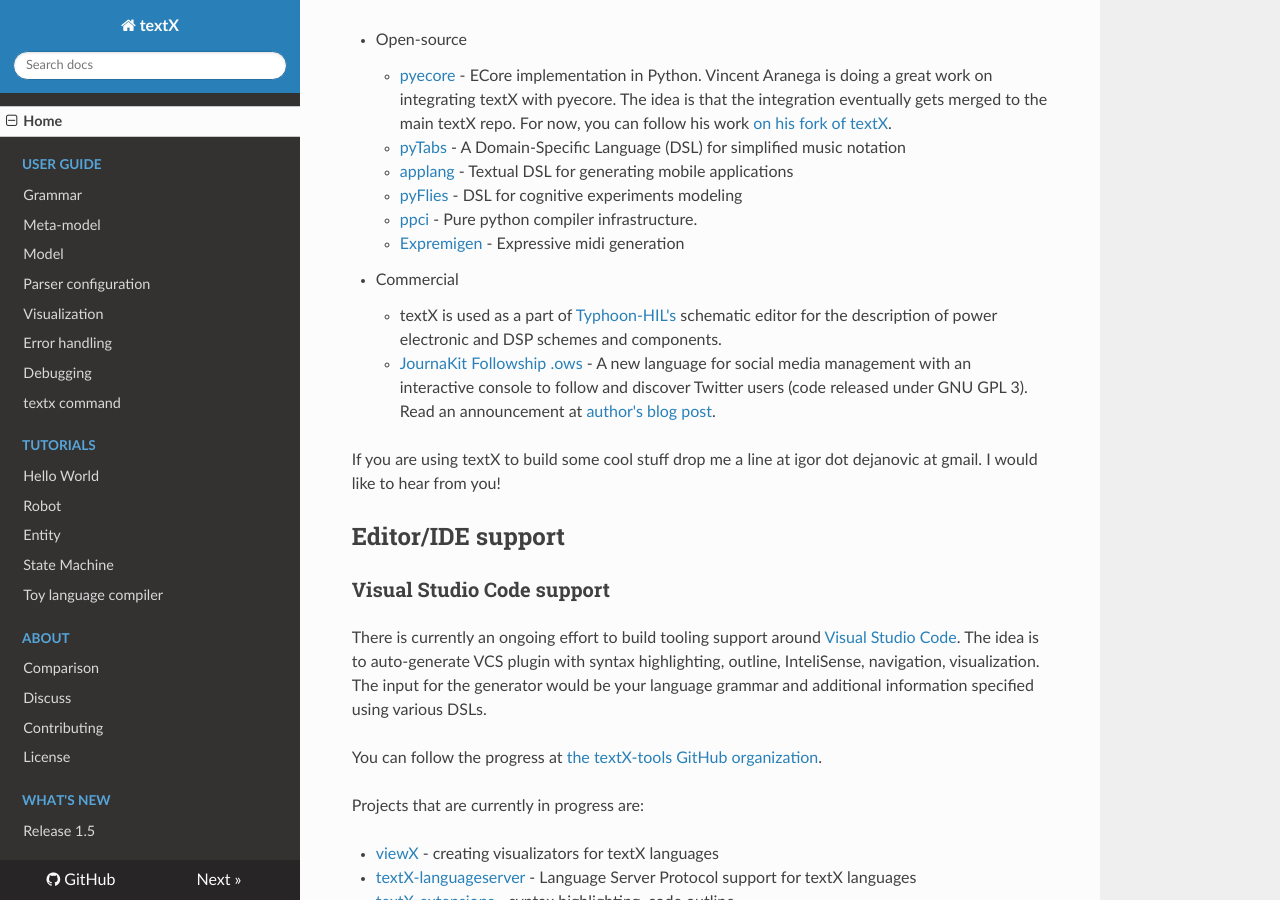
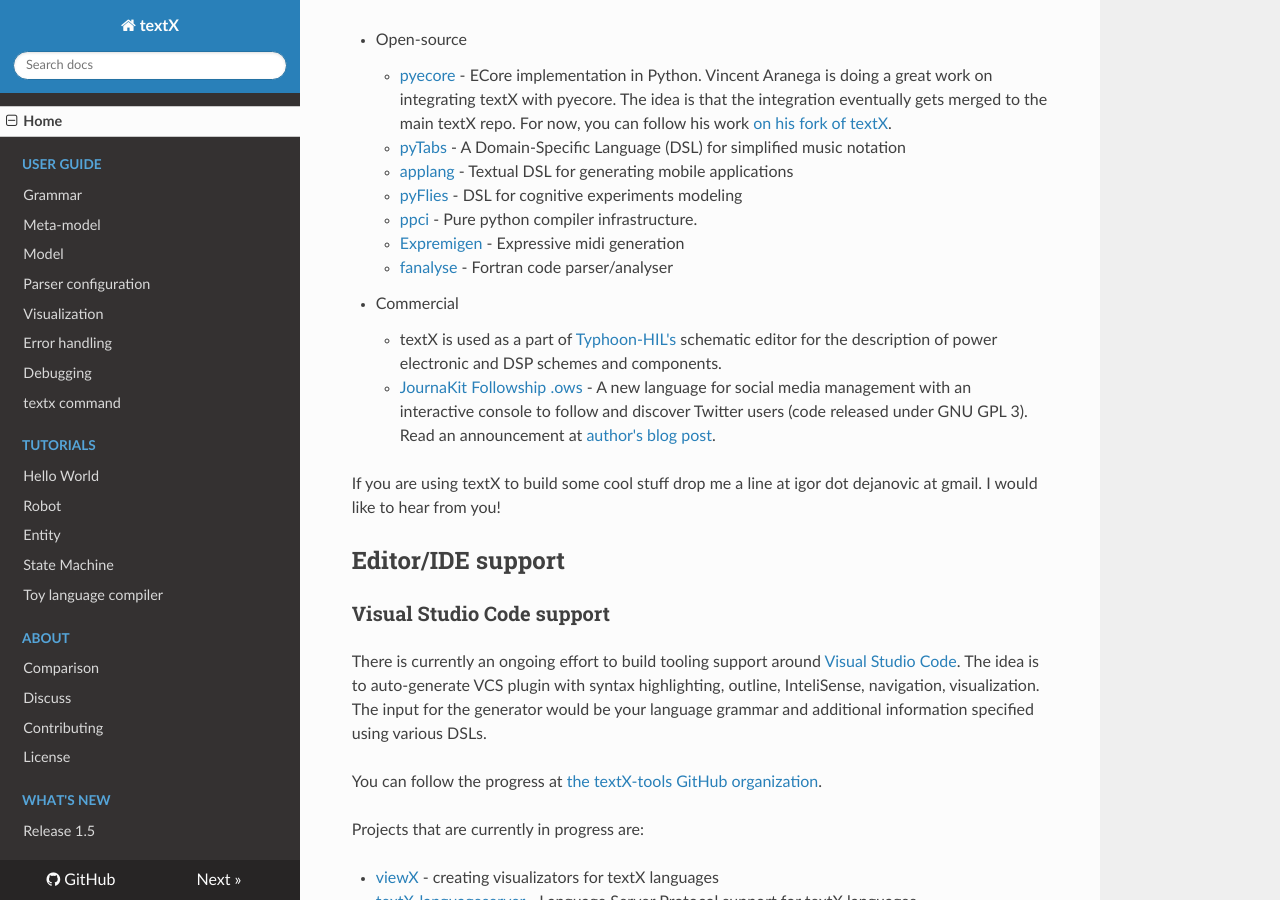
Before and after one commit to textX/textX, an MkDocs documentation site: the page built from docs/index.md, in a window 1280 px wide and 900 px high, scrolled down 3067 px. Built offline with MkDocs 1.6.1, drawn with Linux system fonts in a browser that asks for light colours; nearby versions of some CDN libraries; old or Windows-style settings are respelled for this version of MkDocs.

Commit message:
Adding reference to Fortran parser.

```diff
--- a/docs/index.md
+++ b/docs/index.md
@@ -154,6 +154,7 @@
     - [ppci](http://ppci.readthedocs.io/en/latest/index.html) - Pure python
       compiler infrastructure.
     - [Expremigen](https://github.com/shimpe/expremigen) -  Expressive midi generation
+    - [fanalyse](https://github.com/azag0/fanalyse) - Fortran code parser/analyser
 
 * Commercial
 
```
